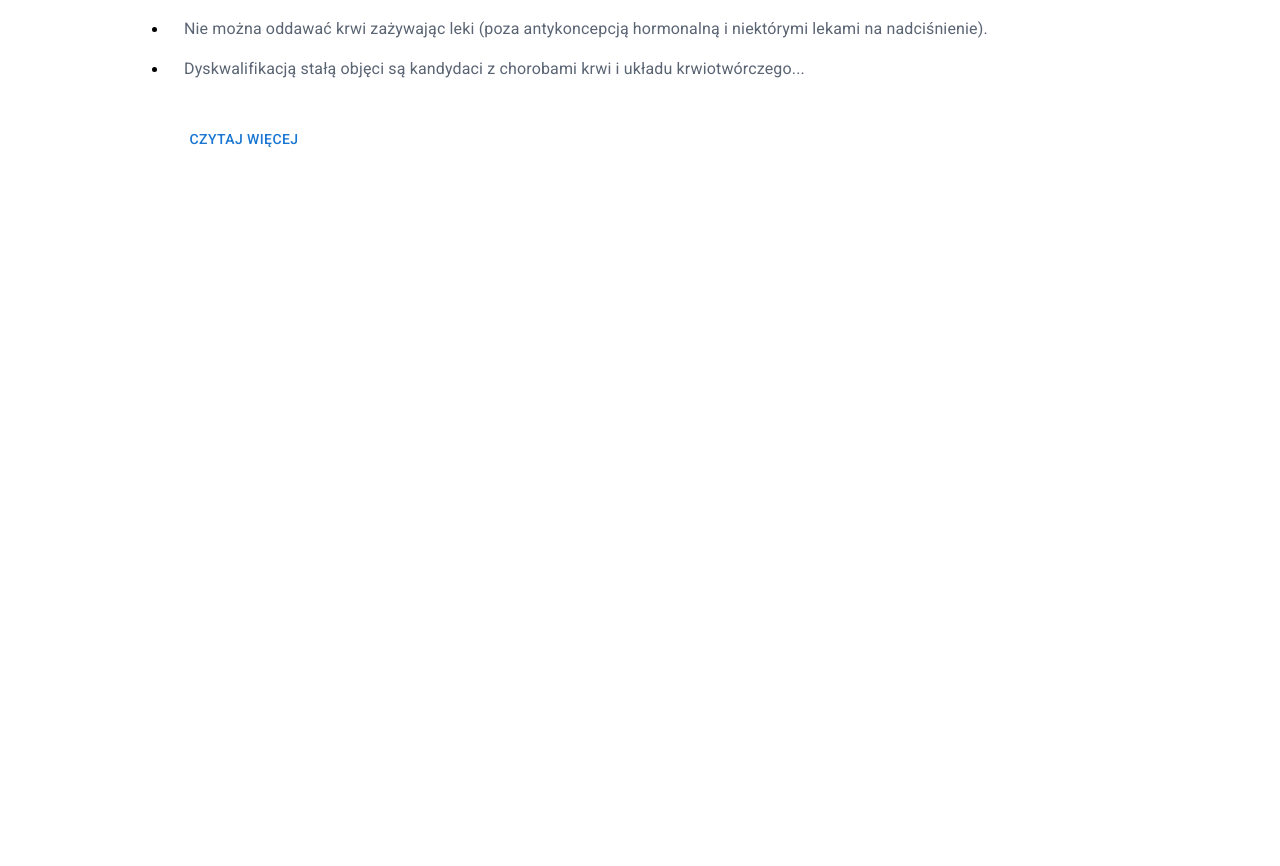
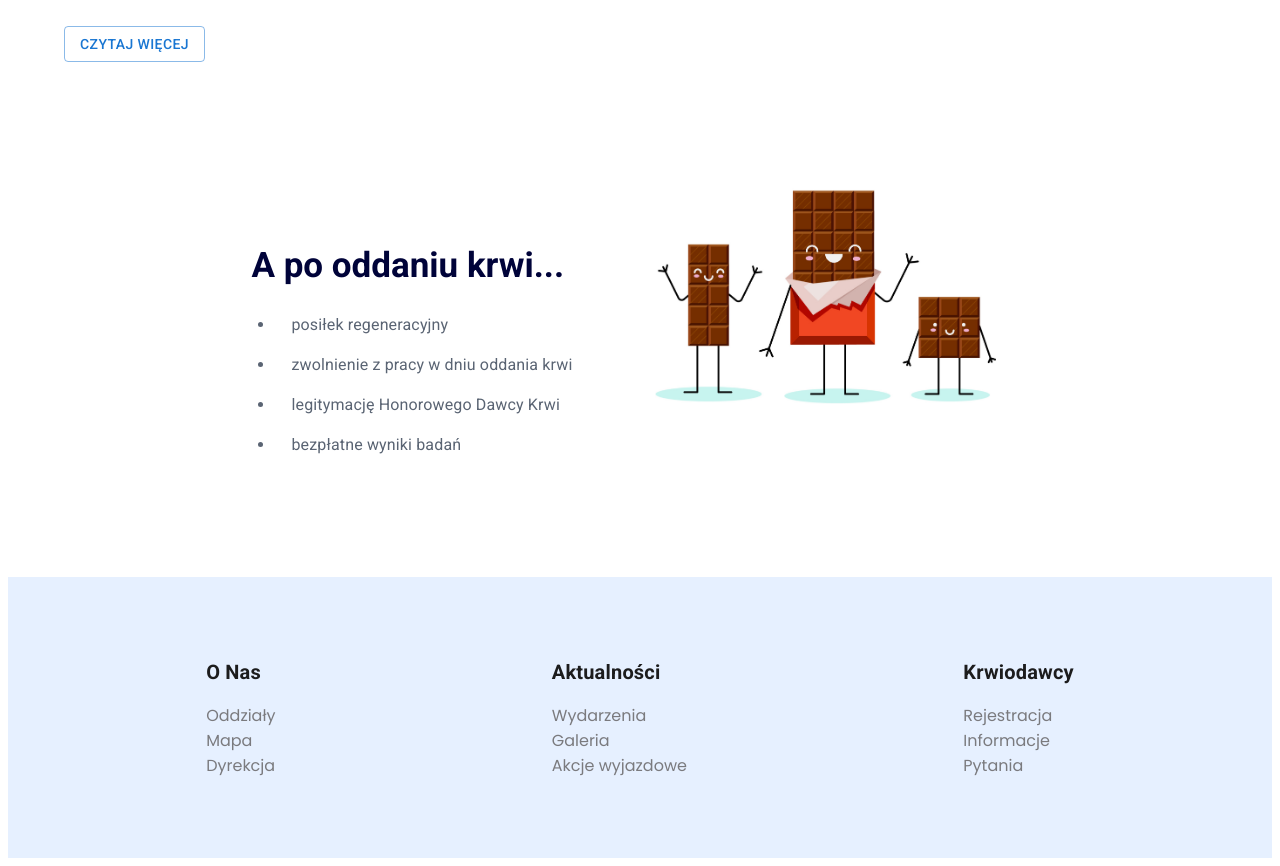
Before and after one commit to kinga-kus/Blood-Donation, a React (Create React App) app: page /informacje in a window 1280 px wide. Shown: the part 1926-2792 px from the top of the page. Before the commit the page ends 2171 px from the top, so only its background shows below. Built offline with nearby package versions, Linux system fonts and the light colour scheme.

Commit message:
feat: Add Dialog and the other elements in the MoreInformation component

```diff
--- /dev/null
+++ b/src/components/MoreInformation/CannotBeADonorDialog.tsx
@@ -0,0 +1,121 @@
+import React, { FC } from 'react';
+import {
+  Button,
+  styled,
+  Dialog,
+  DialogTitle,
+  DialogContent,
+  DialogActions,
+  IconButton,
+  Typography,
+  List,
+  ListItem
+} from '@mui/material';
+
+import CloseIcon from '@mui/icons-material/Close';
+
+const whoCannotBeADonorLong = [
+  'Nie mogą oddawać krwi osoby, które chorowały na wirusowe zapalenie wątroby (tzw. żółtaczkę zakaźną), nosiciele wirusa HIV oraz chorzy na AIDS. Krwi nie pobiera się od narkomanów, od osób mających kontakty seksualne z wieloma partnerami lub partnerkami, szczególnie znanymi od niedawna.',
+
+  'Dawcami krwi nie powinni być osoby z aktywną lub przebytą poważną chorobą układu krążenia, układu nerwowego, układu pokarmowego, układu oddechowego, nerek, skóry (np. łuszczyca), układu immunologicznego, układu endokrynnego (np. cukrzyca, choroby tarczycy), tkanki łącznej. ',
+
+  'Nie można oddawać krwi zażywając leki (poza antykoncepcją hormonalną i niektórymi lekami na nadciśnienie).',
+
+  'Dyskwalifikacją stałą objęci są kandydaci z chorobami krwi i układu krwiotwórczego, skłonnością do patologicznych krwawień, z nawracającymi omdleniami i napadami drgawkowymi, chorobami nowotworowymi, chorobami tropikalnymi, chorobami psychicznymi, chorobą alkoholową.',
+
+  'Nie kwalifikują się na krwiodawców osoby leczone ludzkim hormonem wzrostu, po przeszczepie rogówki, posiadające w rodzinie chorego na chorobę Creutzfeldta-Jakoba oraz przebywające powyżej pół roku w latach 01.01.1980 – 31.12.1996 w Wielkiej Brytanii, Francji i Irlandii.',
+
+  'Dyskwalifikacją czasową obejmuje się między innymi osoby, które miały kontakt z zakaźnie chorym lub przebyły ostrą chorobę zakaźną, po szczepieniach ochronnych, w ciąży, po porodzie, w trakcie miesiączki i okresie okołomiesiączkowym, po leczeniu stomatologicznym.',
+
+  'Nie można oddawać krwi w ciągu 6 miesięcy po zabiegu operacyjnym, po przetoczeniu krwi, po wykonaniu tatuażu, przekłuciu różnych części ciała, akupunkturze, depilacji kosmetycznej, zabiegach diagnostycznych (np. gastroskopii), a także po pobycie w zakładzie karnym. Twoja krew zostanie zbadana, aby stwierdzić, czy nie jesteś zakażony/a kiłą, HIV, żółtaczką zakaźną B lub C. Jeśli test wypadnie dodatnio, nie zostanie przetoczona. Jednak przy każdej infekcji pomiędzy momentem zakażenia i chwilą, gdy staje się możliwe wykrycie go drogą badań laboratoryjnych, upływa pewien czas. W tym okresie w żadnym przypadku nie wolno oddawać krwi, ponieważ może być źródłem zakażenia, chociaż testy laboratoryjne są jeszcze ujemne. Nie oddawaj więc krwi, jeżeli przez ryzykowne kontakty lub zachowania naraziłeś/aś się na niebezpieczeństwo.',
+
+  'Po pobycie w krajach, w których występują ogniska endemiczne chorób tropikalnych – aktualna lista znajduje się na stronie www w zakładce „Aktualności” Aktualna sytuacja epidemiologiczna.'
+];
+
+const CustomDialog = styled(Dialog)(({ theme }) => ({
+  '& .MuiDialogContent-root': {
+    padding: theme.spacing(2)
+  },
+  '& .MuiDialogActions-root': {
+    padding: theme.spacing(1)
+  }
+}));
+
+interface IDialogTitle {
+  children?: React.ReactNode;
+  onClose: () => void;
+}
+
+const CustomDialogTitle: FC<IDialogTitle> = ({
+  children,
+  onClose,
+  ...props
+}) => {
+  return (
+    <DialogTitle {...props} sx={{ m: 0, p: 2 }}>
+      {children}
+      {onClose ? (
+        <IconButton
+          aria-label="close"
+          onClick={onClose}
+          sx={{
+            position: 'absolute',
+            right: 8,
+            top: 8,
+            color: (theme) => theme.palette.grey[500]
+          }}
+        >
+          <CloseIcon />
+        </IconButton>
+      ) : null}
+    </DialogTitle>
+  );
+};
+
+const CannotBeADonorDialog = () => {
+  const [open, setOpen] = React.useState(false);
+
+  const handleClickOpenDialog = () => {
+    setOpen(true);
+  };
+  const handleCloseDialog = () => {
+    setOpen(false);
+  };
+
+  return (
+    <div>
+      <Button variant="outlined" onClick={handleClickOpenDialog}>
+        Czytaj więcej
+      </Button>
+      <CustomDialog
+        onClose={handleCloseDialog}
+        aria-labelledby="customized-dialog-title"
+        open={open}
+      >
+        <CustomDialogTitle onClose={handleCloseDialog}>
+          Regulamin - kto nie może oddać krew?
+        </CustomDialogTitle>
+        <DialogContent dividers>
+          <List
+            sx={{
+              ml: 4,
+              fontFamily: 'Poppins',
+              listStyleType: 'decimal',
+              '& .MuiListItem-root': {
+                display: 'list-item'
+              }
+            }}
+          >
+            {whoCannotBeADonorLong.map((infoText) => (
+              <ListItem>
+                <Typography gutterBottom>{infoText}</Typography>
+              </ListItem>
+            ))}
+          </List>
+        </DialogContent>
+      </CustomDialog>
+    </div>
+  );
+};
+
+export default CannotBeADonorDialog;
--- a/src/components/MoreInformation/MoreInformation.tsx
+++ b/src/components/MoreInformation/MoreInformation.tsx
@@ -5,14 +5,15 @@ import {
   styled,
   Container,
   List,
-  ListItem,
-  Button,
-  Backdrop
+  ListItem
 } from '@mui/material';
+
 import Navbar from '../OnePage/Navbar';
+import CannotBeADonorDialog from '../MoreInformation/CannotBeADonorDialog';
+import Footer from '../OnePage/Footer';
 
 import bloodTypes from '../../assets/bloodTypes.jpg';
-import bloodTesting from '../../assets/bloodTesting.jpg';
+import chocolateImage from '../../assets/chocolateImage.jpg';
 
 const CustomBox = styled(Box)(({ theme }) => ({
   display: 'flex',
@@ -61,11 +62,18 @@ const donorRequirements = [
   'Osoby wykonujące takie zawody jak: pilot, maszynista, kierowca autobusu, operator dźwigu, oraz pracujące na wysokości, uprawiające wspinaczkę, głębokie nurkowanie mogą powrócić do tych zajęć nie wcześniej niż 12 godz. po oddaniu krwi'
 ];
 
-const whoCannotBeADonor = [
+const whoCannotBeADonorShort = [
   'Nie mogą oddawać krwi osoby, które chorowały na wirusowe zapalenie wątroby (tzw. żółtaczkę zakaźną), nosiciele wirusa HIV oraz chorzy na AIDS. Krwi nie pobiera się od narkomanów, od osób mających kontakty seksualne z wieloma partnerami lub partnerkami, szczególnie znanymi od niedawna.',
   'Dawcami krwi nie powinni być osoby z aktywną lub przebytą poważną chorobą układu krążenia, układu nerwowego, układu pokarmowego, układu oddechowego, nerek, skóry (np. łuszczyca), układu immunologicznego, układu endokrynnego (np. cukrzyca, choroby tarczycy), tkanki łącznej.',
   'Nie można oddawać krwi zażywając leki (poza antykoncepcją hormonalną i niektórymi lekami na nadciśnienie).',
   'Dyskwalifikacją stałą objęci są kandydaci z chorobami krwi i układu krwiotwórczego...'
+];
+
+const afterBloodDonation = [
+  'posiłek regeneracyjny',
+  'zwolnienie z pracy w dniu oddania krwi',
+  'legitymację Honorowego Dawcy Krwi',
+  'bezpłatne wyniki badań'
 ];
 
 const Img = styled('img')({
@@ -97,8 +105,7 @@ const MoreInformation = () => {
               flexDirection: 'column',
               justifyContent: 'left',
               alignItems: 'left',
-              my: 10,
-              ml: 10
+              my: 10
             }}
           >
             <TitleText variant="h3">Skład i grupa krwi</TitleText>
@@ -125,8 +132,7 @@ const MoreInformation = () => {
               flexDirection: 'column',
               justifyContent: 'left',
               alignItems: 'left',
-              my: 10,
-              ml: 10
+              my: 10
             }}
           >
             <TitleText variant="h3">Kto może oddać krew?</TitleText>
@@ -202,8 +208,7 @@ const MoreInformation = () => {
               flexDirection: 'column',
               justifyContent: 'left',
               alignItems: 'left',
-              my: 10,
-              ml: 10
+              my: 10
             }}
           >
             <TitleText variant="h3">Kto NIE MOŻE oddać krew?</TitleText>
@@ -217,25 +222,53 @@ const MoreInformation = () => {
                 }
               }}
             >
-              {whoCannotBeADonor.map((cannot) => (
+              {whoCannotBeADonorShort.map((cannot) => (
                 <ListItem>
                   <DesctriptionText>{cannot}</DesctriptionText>
                 </ListItem>
               ))}
             </List>
-            <Button onClick={handleToggle} sx={{ width: '200px' }}>
-              CZYTAJ WIĘCEJ
-            </Button>
-            <Backdrop
-              sx={{ color: '#fff', zIndex: (theme) => theme.zIndex.drawer + 1 }}
-              open={open}
-              onClick={handleClose}
-            >
-              <Typography>read more</Typography>
-            </Backdrop>
+            <CannotBeADonorDialog />
+          </Box>
+        </CustomBox>
+        <CustomBox>
+          <Box
+            sx={{
+              display: 'flex',
+              flexDirection: 'column',
+              justifyContent: 'left',
+              alignItems: 'left',
+              my: 10
+            }}
+          >
+            <TitleText variant="h3">A po oddaniu krwi...</TitleText>
+            <DesctriptionText variant="body2">
+              <List
+                sx={{
+                  ml: 3,
+                  mb: 3,
+                  listStyleType: 'disc',
+                  '& .MuiListItem-root': {
+                    display: 'list-item'
+                  }
+                }}
+              >
+                {afterBloodDonation.map((after) => (
+                  <ListItem>
+                    <DesctriptionText>{after}</DesctriptionText>
+                  </ListItem>
+                ))}
+              </List>
+            </DesctriptionText>
+          </Box>
+          <Box sx={{ width: '400px' }}>
+            <Img src={chocolateImage} alt="chocolateImage" />
           </Box>
         </CustomBox>
       </Container>
+      <Box sx={{ backgroundColor: '#E6F0FF' }}>
+        <Footer />
+      </Box>
     </Box>
   );
 };
```
Also changed, not shown: src/assets/chocolateImage.jpg (added).
